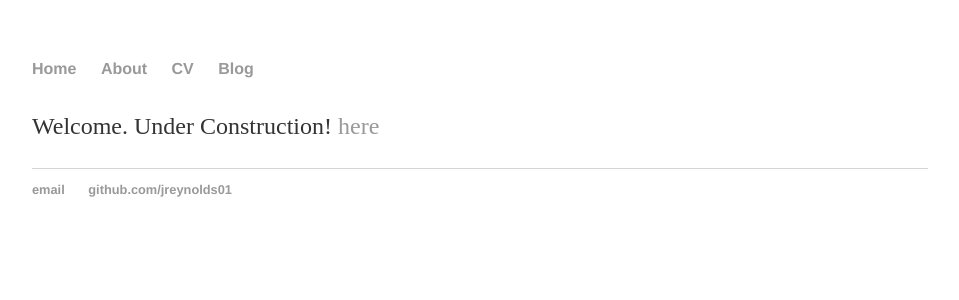
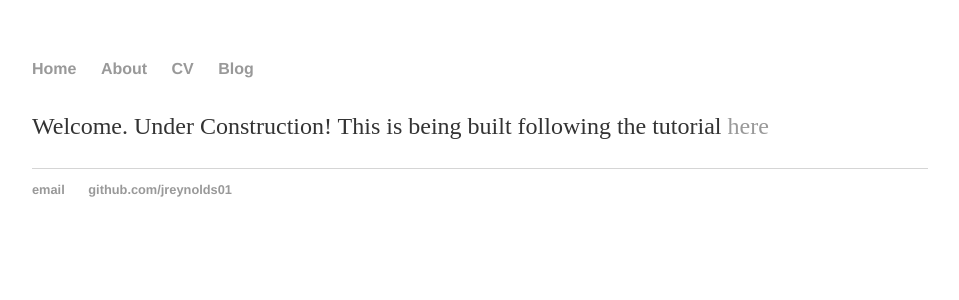
Before and after one commit to jreynolds01/old_jreynolds01.github.io, a Jekyll site: the page built from index.html, in a window 1280 px wide. Shown: the top 300 px of the page, without its empty margins (160-1119 px from the left). Built offline with Jekyll 4.4.1, drawn with Linux system fonts in a browser that asks for light colours.

Commit message:
Update index.html

```diff
--- a/index.html
+++ b/index.html
@@ -4,5 +4,5 @@ title: Jeremy Reynolds Home
 ---
 <div class="blurb">
 	<h1></h1>
-	<p>Welcome. Under Construction! <a href="http://jmcglone.com/guides/github-pages/">here</a></p>
+	<p>Welcome. Under Construction! This is being built following the tutorial <a href="http://jmcglone.com/guides/github-pages/">here</a></p>
 </div><!-- /.blurb -->
```
